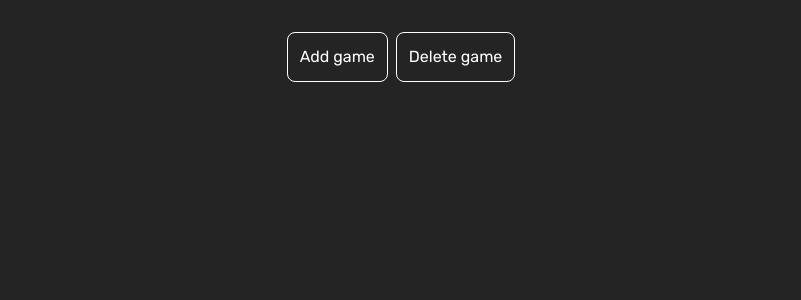
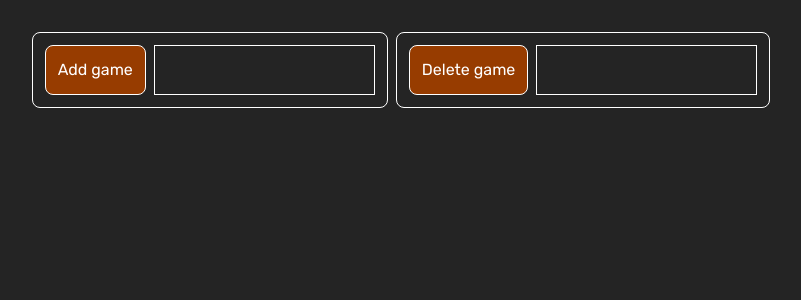
Before and after one commit to Vicescq/Death-Log, a React (Vite) app in the folder client/: page / in a window 1280 px wide. Shown: the top 300 px of the page, without its empty margins (239-1040 px from the left). Built offline with nearby package versions, Linux system fonts and the light colour scheme.

Commit message:
working persistence logic + cleaner code

```diff
--- a/client/src/classes/Collection.ts
+++ b/client/src/classes/Collection.ts
@@ -14,20 +14,4 @@ export default abstract class Collection<T>{
     set name(value){
         this._name = value;
     }
-
-    get(index: number){
-        this._items[index];
-    }
-
-    add(item: T){
-        this._items.push(item);
-    }
-
-    delete(index: number){
-        this._items.splice(index, 1);
-    }
-
-    pop(){
-        this._items.pop();
-    }
 }
--- a/client/src/classes/Death.ts
+++ b/client/src/classes/Death.ts
@@ -1,5 +1,3 @@
-import type Collection from "./Collection";
-
 export default class Death{
     private _date: Date | null;
     get date(){
@@ -17,7 +15,7 @@ export default class Death{
         this._note = value;
     }
 
-    private _tags: Collection<string>;
+    private _tags: string[];
     get tags(){
         return this._tags;
     }
@@ -25,7 +23,7 @@ export default class Death{
         this._tags = value;
     }
 
-    constructor(date: Date, note: string, tags: Collection<string>){
+    constructor(date: Date, note: string, tags: string[]){
         this._date = date;
         this._note = note;
         this._tags = tags;
--- /dev/null
+++ b/client/src/classes/StateLogger.ts
@@ -0,0 +1,37 @@
+import Game from "./Game";
+
+interface LoggedState{
+    [key: string]: any
+}
+
+export default class StateLogger{
+    private _stateLog: LoggedState;
+    get stateLog(){
+        return this._stateLog;
+    }
+    set stateLog(value){
+        this._stateLog = value;
+    }
+
+    private _games: Game[];
+    get games(){
+        return this._games;
+    }
+    set games(value){
+        this._games = value;
+    }
+
+    constructor(games: Game[]){
+        this._games = games;
+        this._stateLog = this.logCurrentState()
+    }
+
+    private logCurrentState(): LoggedState{
+        let loggedState: LoggedState = {};
+        for (let i = 0; i < this._games.length; i++){
+            const gameName = this._games[i].name;
+            loggedState[gameName] = "abc"
+        }
+        return loggedState;
+    }
+}
--- a/client/src/components/Card.tsx
+++ b/client/src/components/Card.tsx
@@ -1,7 +1,10 @@
-export default function Card(){
-    return(
-        <div>
+export default function Card({name}: {name: string}) {
 
-        </div>
+    return (
+        <>
+            <div className="flex rounded-lg border p-3 gap-2">
+                {name}
+            </div>
+        </>
     )
 }
--- a/client/src/components/Modal.tsx
+++ /dev/null
@@ -1,5 +0,0 @@
-export default function Modal(){
-    return(
-        <div></div>
-    )
-}
--- /dev/null
+++ b/client/src/components/UtilityCard.tsx
@@ -0,0 +1,10 @@
+export default function UtilityCard({ addOrDelStr, handleBtn, handleTextChange }: { addOrDelStr: string, handleBtn: () => void, handleTextChange: (event) => void }) {
+    return (
+        <div className="flex rounded-lg border p-3 gap-2">
+
+            <button type="button" onClick={handleBtn} className="rounded-lg border p-3 cursor-pointer bg-amber-800"> {addOrDelStr}</button>
+            <input type="text" onChange={handleTextChange} className=" focus:outline-none border" />
+
+        </div>
+    )
+}
--- a/client/src/pages/Home.tsx
+++ b/client/src/pages/Home.tsx
@@ -1,66 +1,48 @@
-import { useState } from "react";
+import { useEffect, useState } from "react";
 import Game from "../classes/Game";
+import Card from "../components/Card";
+import UtilityCard from "../components/UtilityCard";
+import StateLogger from "../classes/StateLogger";
 
-export default function Home(){
+export default function Home() {
 
     // add init for games for persistence
 
     const [games, setGames] = useState<Game[]>([]);
-    const [isOpen, setIsOpen] = useState(false);
+    const [addGameText, setAddGameText] = useState("");
+    const [delGameText, setDelGameText] = useState("");
 
-    function handleCloseTextModal(){
-        const input = document.getElementById("addGameModalInput") as HTMLInputElement;
-        input.value = "";
-        setIsOpen(false);
+    function handleAddGameBtn() {
+        if (addGameText != "") {
+            const newGame = new Game(addGameText, []);
+            setGames((prevGames) => [...prevGames, newGame]);
+        }
     }
 
-    function handleConfirmTextModal(){
-        const input = document.getElementById("addGameModalInput") as HTMLInputElement;
-        if (input.value){
-            const newGame = new Game(input.value, []);
-            setGames(prevGames => [...prevGames, newGame]);
+    function handelDelGameBtn() {
+        if (delGameText != "") {
+            setGames((prevGames) => prevGames.filter(
+                (_, index) => index !== Number(delGameText)
+            ));
         }
-        handleCloseTextModal()
-
     }
 
-    console.log(games)
+    useEffect(() => {
+        const stateLogger = new StateLogger(games);
+        localStorage.setItem("state", JSON.stringify(stateLogger.stateLog))
+
+    }, [games])
+
     return (
 
         <div className="flex items-center justify-center gap-2 m-8">
-            <button onClick={() => setIsOpen(true)} type="button" className="rounded-lg border p-3 cursor-pointer"> Add game </button>
-            <button type="button" className="rounded-lg border p-3 cursor-pointer"> Delete game </button>
-            <AddGameModal isOpen={isOpen} onClose={() => handleCloseTextModal()} onConfirm={() => handleConfirmTextModal()}/>
-            {games.map((game, index) => (
-                <GameCard
-                key={index}
-                name={game.name}
-                />
-            ))}
+            <UtilityCard addOrDelStr="Add game" handleBtn={handleAddGameBtn} handleTextChange={(event) => setAddGameText(event.target.value)} />
+            <UtilityCard addOrDelStr="Delete game" handleBtn={handelDelGameBtn} handleTextChange={(event) => setDelGameText(event.target.value)} />
+            {
+                games.map(
+                    (game, index) => (<Card key={index} name={game.name} />)
+                )
+            }
         </div>
     )
 }
-
-function AddGameModal({isOpen, onClose, onConfirm}: {isOpen: boolean, onClose: () => void, onConfirm: () => void}){
-    return(
-        <div className={`${isOpen ? "flex" : "hidden"} justify-center items-center fixed left-0 top-0 bg-black/50  w-screen h-screen`}>
-            <div className="bg-white rounded-2xl p-4 text-black flex flex-col gap-1">
-                <button onClick={onClose} className="border-2 rounded-2xl p-1">Close</button>
-                <button onClick={onConfirm} className="border-2 rounded-2xl p-1">Confirm</button>
-                <input type="text" id="addGameModalInput" className="border-2 focus:outline-none"/>
-            </div>
-        </div>
-    )
-}
-
-function DeleteGameModal({isOpen}: {isOpen: boolean}){
-    <div className={`${isOpen ? "flex" : "hidden"} justify-center items-center fixed left-0 top-0 bg-black/50  w-screen h-screen`}>
-        abc
-    </div>
-}
-
-function GameCard({name}: {name: string}){
-    return(
-        <div className="rounded-lg border p-3 cursor-pointer">{name}</div>
-    )
-}
```
Also changed, not shown: client/src/classes/StateLoader.ts (added).
